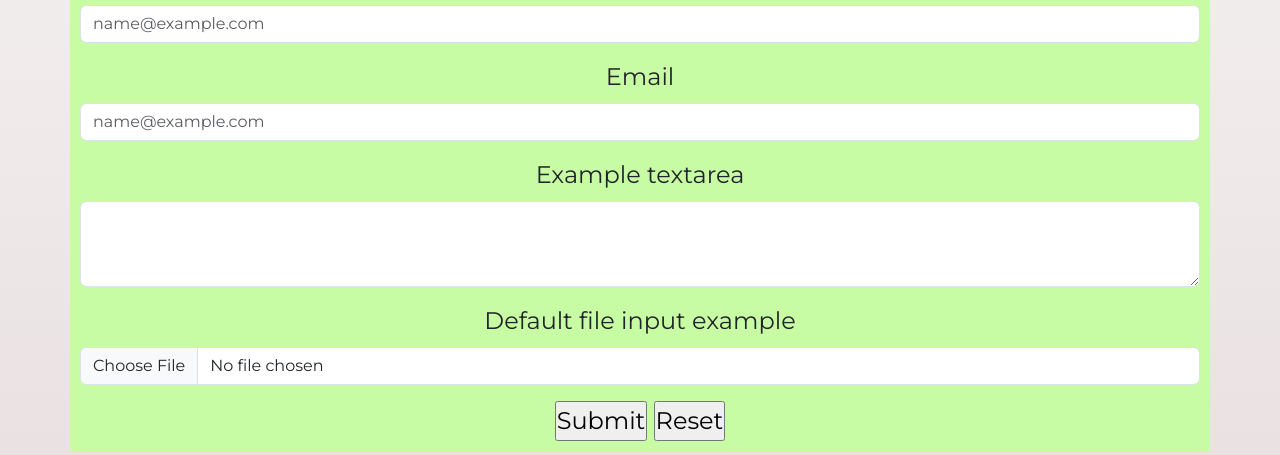
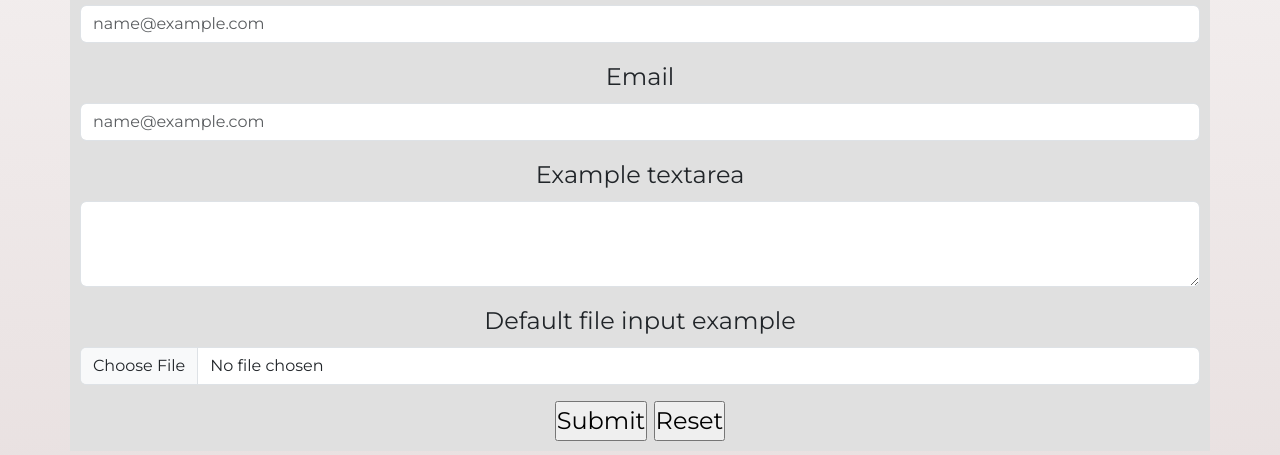
Before and after one commit to lanyplaza16/proyecto-decofresas, a plain HTML site: page pages/contacto.html in a window 1280 px wide. Shown: the part 745-1200 px from the top of the page. Drawn offline with nearby package versions, Linux system fonts and the light colour scheme.

Commit message:
Parte SEO

```diff
--- a/css/main.css
+++ b/css/main.css
@@ -388,4 +388,8 @@ main .galeria-seccion1 .galeria-seccion1__galeria .galeria__imagen img {
     color: white; /* color de letra */
     box-shadow: 0 0 15px black; /* sombra */
 }
+.container.text-center.segundo {
+    background-color: #e0e0e0;
+    padding: 10px;
+}
 /* fin de estilos de contacto */
--- a/pages/contacto.html
+++ b/pages/contacto.html
@@ -4,6 +4,7 @@
     <meta charset="UTF-8">
     <meta http-equiv="X-UA-Compatible" content="IE=edge">
     <meta name="viewport" content="width=device-width, initial-scale=1.0">
+    <meta name="description" content="contacto para hacer un pedido">
     <!-- link de tipografía -->
     <link rel="preconnect" href="https://fonts.googleapis.com"><link rel="preconnect" href="https://fonts.gstatic.com" crossorigin><link href="https://fonts.googleapis.com/css2?family=Montserrat&family=Pacifico&display=swap" rel="stylesheet">
     <!-- link de mi bootstrap -->
@@ -87,7 +88,7 @@
               </div>
             </div>
         </div>
-        <div class="container text-center">
+        <div class="container text-center segundo">
             <h2>Trabaja con nosotros</h2>
             <p>Si te interesa formar parte de nuestro equipo, empezá por postularte aquí y adjunta tu CV.</p>
             <div>
```
Also changed, not shown: index.html (+1 -0 lines), pages/galeria.html (+1 -0 lines), pages/nosotros.html (+1 -0 lines), pages/productos.html (+1 -0 lines).
